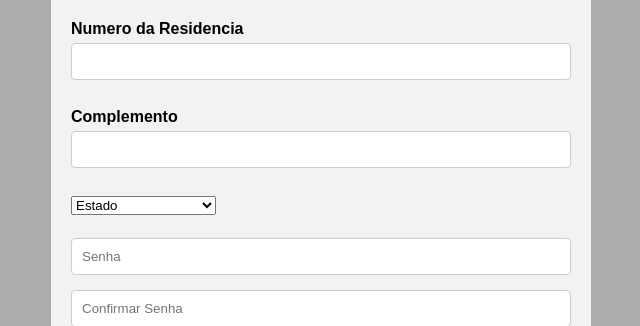
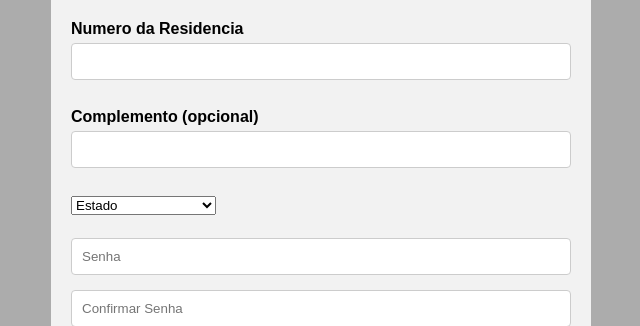
Before and after one commit to KaBarbi/Exposoft3, a PHP site: page /cadastro.php in a window 1280 px wide. Shown: the part 907-1233 px from the top of the page, without its empty margins (319-959 px from the left). Run offline with PHP 8.4, Linux system fonts and the light colour scheme; some libraries are stand-ins or nearby versions.

Commit message:
fix: correção cadastro

```diff
--- a/html/cadastro.php
+++ b/html/cadastro.php
@@ -99,7 +99,7 @@
 
             <!-- Complemento -->
             <div>
-                <label>Complemento</label>
+                <label>Complemento (opcional)</label>
                 <br>
                 <input type="text" name="complemento">
             </div>
--- a/html/endereco.php
+++ b/html/endereco.php
@@ -14,7 +14,7 @@
     <!-- Formulario -->
 
     <form class="form" action="" method="post">
-        <h2 class="h2ender">Quer cadastrar um novo endereço?</h2>
+        <h2 class="h2ender">Quer cadastrar outro endereço?</h2>
 
         <div class="container-cad">
 
--- a/js/cadastro.js
+++ b/js/cadastro.js
@@ -1,14 +1,13 @@
 // Confirmar se as senhas batem
-alert('Cadastro Existente.');
 
 function confereSenha() {
-    const senha = document.querySelector('input[name=senha]');
-    const confirma = document.querySelector('input[name=confirma]');
+    const senha = document.querySelector("input[name=senha]");
+    const confirma = document.querySelector("input[name=confirma]");
 
     if (confirma.value === senha.value) {
-        confirma.setCustomValidity('');
+        confirma.setCustomValidity("");
     } else {
-        confirma.setCustomValidity('As senhas não conferem');
+        confirma.setCustomValidity("As senhas não conferem");
     }
 }
 
@@ -29,12 +28,14 @@ function validateCPF(cpf) {
     if (cpf == "88888888888") return false;
     if (cpf == "99999999999") return false;
 
-    for (i = 1; i <= 9; i++) sum = sum + parseInt(cpf.substring(i - 1, i)) * (11 - i);
+    for (i = 1; i <= 9; i++)
+        sum = sum + parseInt(cpf.substring(i - 1, i)) * (11 - i);
     rest = (sum * 10) % 11;
 
     if (rest == parseInt(cpf.substring(9, 10))) {
         sum = 0;
-        for (i = 1; i <= 10; i++) sum = sum + parseInt(cpf.substring(i - 1, i)) * (12 - i);
+        for (i = 1; i <= 10; i++)
+            sum = sum + parseInt(cpf.substring(i - 1, i)) * (12 - i);
         rest = (sum * 10) % 11;
         if (rest == parseInt(cpf.substring(10, 11))) {
             return true;
@@ -42,7 +43,6 @@ function validateCPF(cpf) {
     }
     return false;
 }
-
 
 // log cpf
 // mostra alerta na tela se cpf é valido ou não
```
